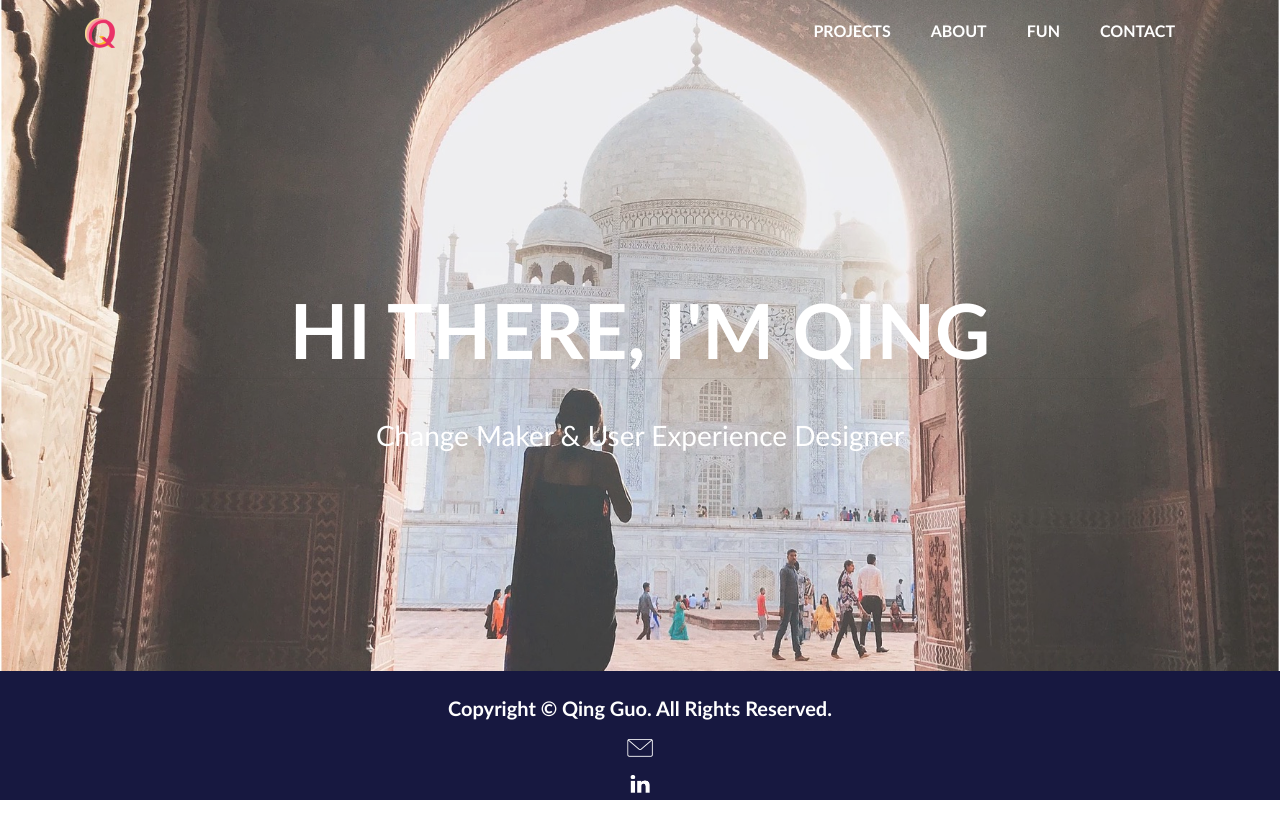
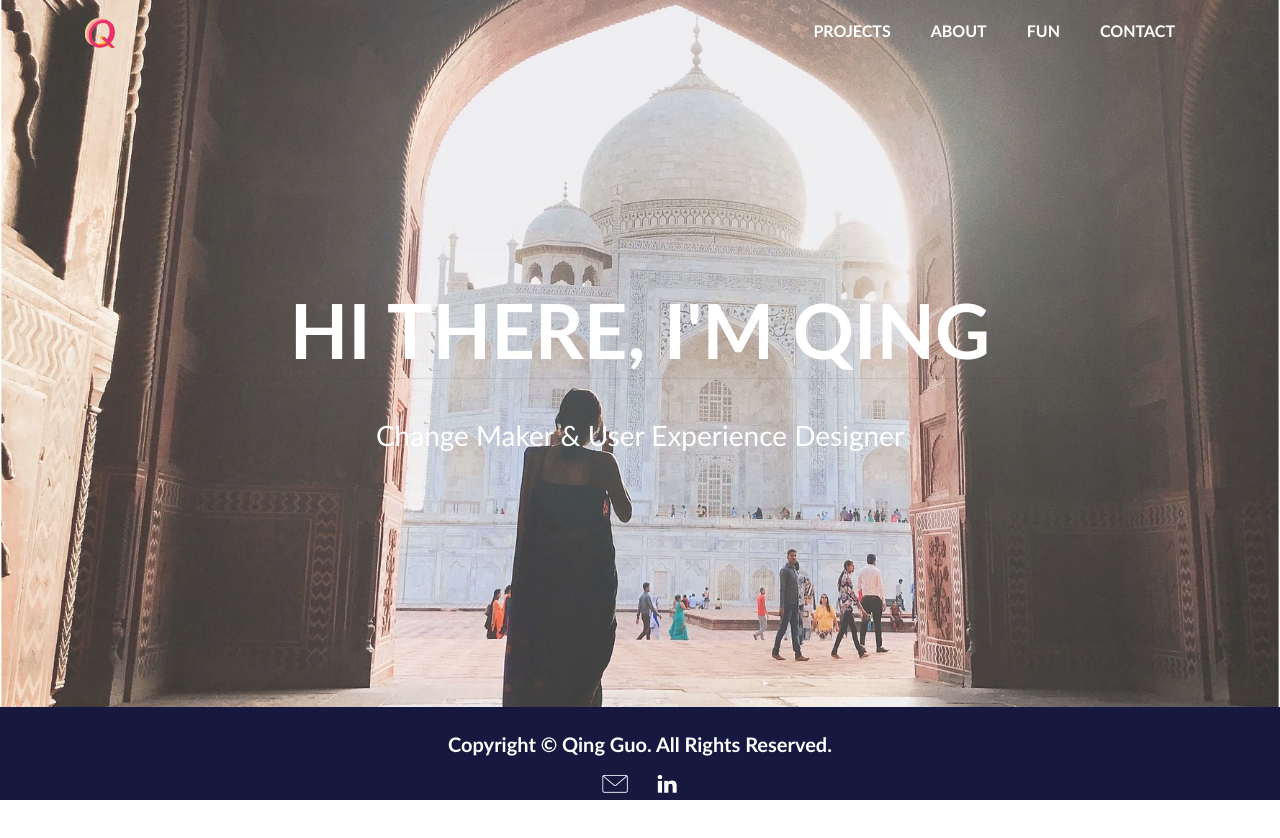
Before and after one commit to kwokq/kwokq.github.io, a plain HTML site: page portfolio_update/index.html in a window 1280 px wide. Drawn offline with Linux system fonts and the light colour scheme.

Commit message:
final update

```diff
--- a/portfolio_update/index.html
+++ b/portfolio_update/index.html
@@ -60,18 +60,12 @@
         <div class="row">
           <div class="col-md-12 mb-12 mb-lg-12">
             <h5>Copyright &copy; Qing Guo. All Rights Reserved.</h5>
-            <ul class="list-inline mb-0">
-              <li>
-                <a class="btn text-center" href="mailto:qingguo@umich.edu">
-                  <img src="img/icon1.png" alt="mailto" height=20px>
-                </a>
-              </li>
-              <li class="list-inline-item">
-                <a class="btn text-center" href="https://www.linkedin.com/in/chelseaqingguo/">
-                  <img src="img/icon2.png" alt="linkedin" height=20px>
-                </a>
-              </li>
-            </ul>
+              <a class="btn text-center" href="mailto:qingguo@umich.edu">
+                <img src="img/icon1.png" alt="mailto" height="20px">
+              </a>
+              <a class="btn text-center" href="https://www.linkedin.com/in/chelseaqingguo/">
+                <img src="img/icon2.png" alt="linkedin" height="20px">
+              </a>
           </div>
         </div>
       </div>
```
